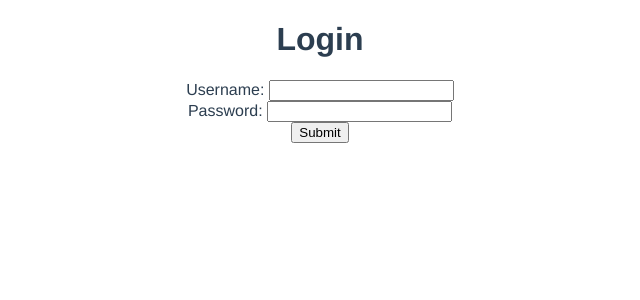
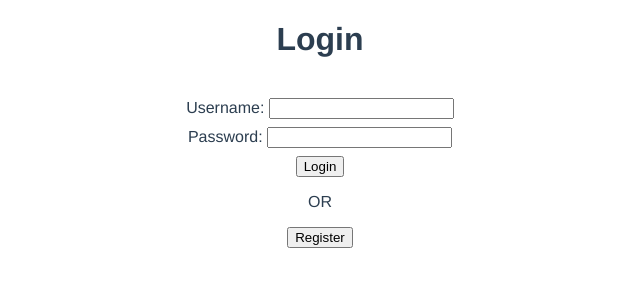
Before and after one commit to sinpat/preference-routing-web, a Vue app: page /login in a window 1280 px wide. Shown: the top 300 px of the page, without its empty margins (320-960 px from the left). Built offline with nearby package versions, Linux system fonts and the light colour scheme.

Commit message:
Add register and fsp call

```diff
--- a/src/components/Map.vue
+++ b/src/components/Map.vue
@@ -1,6 +1,7 @@
 <template>
     <div class="map">
         <div id="mapid"></div>
+        <button @click="fetchRoute">Calculate Route</button>
     </div>
 </template>
 
@@ -46,6 +47,15 @@ export default class Map extends Vue {
             autoPan: true,
         }).addTo(this.map);
     }
+
+    private fetchRoute() {
+        this.$store.dispatch('routing/fetchShortestPath', {
+            source: this.source,
+            target: this.target
+        })
+            .then((path) => console.log(path))
+            .catch((error) => console.log(error));
+    }
 }
 </script>
 
--- a/src/router/router.ts
+++ b/src/router/router.ts
@@ -21,6 +21,11 @@ const router = new Router({
       // which is lazy-loaded when the route is visited.
       component: () => import(/* webpackChunkName: "login" */ '@/views/Login.vue'),
     },
+    {
+      path: '/register',
+      name: 'register',
+      component: () => import(/* webpackChunkName: "register" */ '@/views/Register.vue'),
+    },
   ],
 });
 
--- /dev/null
+++ b/src/store/routing/routing.ts
@@ -0,0 +1,17 @@
+import axios from 'axios';
+
+export default {
+    namespaced: true,
+    state: {},
+    getters: {},
+    mutations: {},
+    actions: {
+        fetchShortestPath(state: any, data: any) {
+            return new Promise((resolve, reject) => {
+                axios.post('http://localhost:8000/routing/fsp', data)
+                    .then((response) => resolve(response.data))
+                    .catch((error) => reject(error));
+            });
+        },
+    },
+};
--- a/src/store/store.ts
+++ b/src/store/store.ts
@@ -1,10 +1,11 @@
 import Vue from 'vue';
 import Vuex from 'vuex';
 
+import routing from './routing/routing';
 import user from './user/user';
 
 Vue.use(Vuex);
 
 export default new Vuex.Store({
-  modules: { user },
+  modules: { routing, user },
 });
--- a/src/views/Home.vue
+++ b/src/views/Home.vue
@@ -1,8 +1,8 @@
 <template>
   <div class="home">
     <h1>Home</h1>
+    <button @click="logout">Logout</button>
     <Map/>
-    <button @click="logout">Logout</button>
   </div>
 </template>
 
--- a/src/views/Login.vue
+++ b/src/views/Login.vue
@@ -1,15 +1,17 @@
 <template>
   <div class="login">
     <h1>Login</h1>
-    <form @submit.prevent="login">
+    <form @submit.prevent="login" class="login-form">
       <label>Username:&nbsp;</label>
       <input v-model="username" type="text">
       <br>
       <label>Password:&nbsp;</label>
       <input v-model="password" type="password">
       <br>
-      <input type="submit">
+      <input type="submit" value="Login">
     </form>
+    <p>&nbsp;OR&nbsp;</p>
+    <button @click="register">Register</button>
   </div>
 </template>
 
@@ -26,5 +28,18 @@ export default class Login extends Vue {
       .then(() => this.$router.push({ name: 'home' }))
       .catch(error => console.log(error));
   }
+
+  private register() {
+    this.$router.push({ name: 'register' });
+  }
 }
 </script>
+
+<style lang="scss" scoped>
+.login-form {
+  margin-top: 2rem;
+}
+.login-form input {
+  margin-top: .5rem;
+}
+</style>
--- /dev/null
+++ b/src/views/Register.vue
@@ -0,0 +1,13 @@
+<template>
+  <div class="register">
+    <h1>Register Page</h1>
+  </div>
+</template>
+
+<script lang="ts">
+import { Component, Vue } from 'vue-property-decorator';
+
+@Component
+export default class Register extends Vue {
+}
+</script>
```
